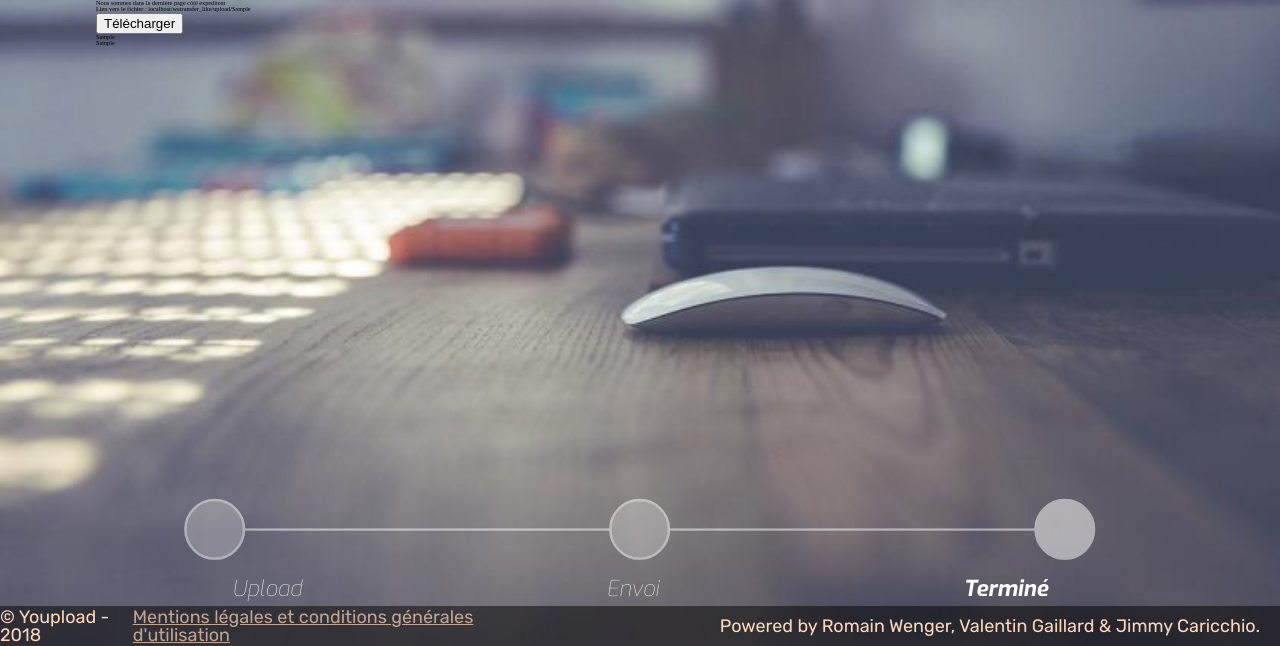
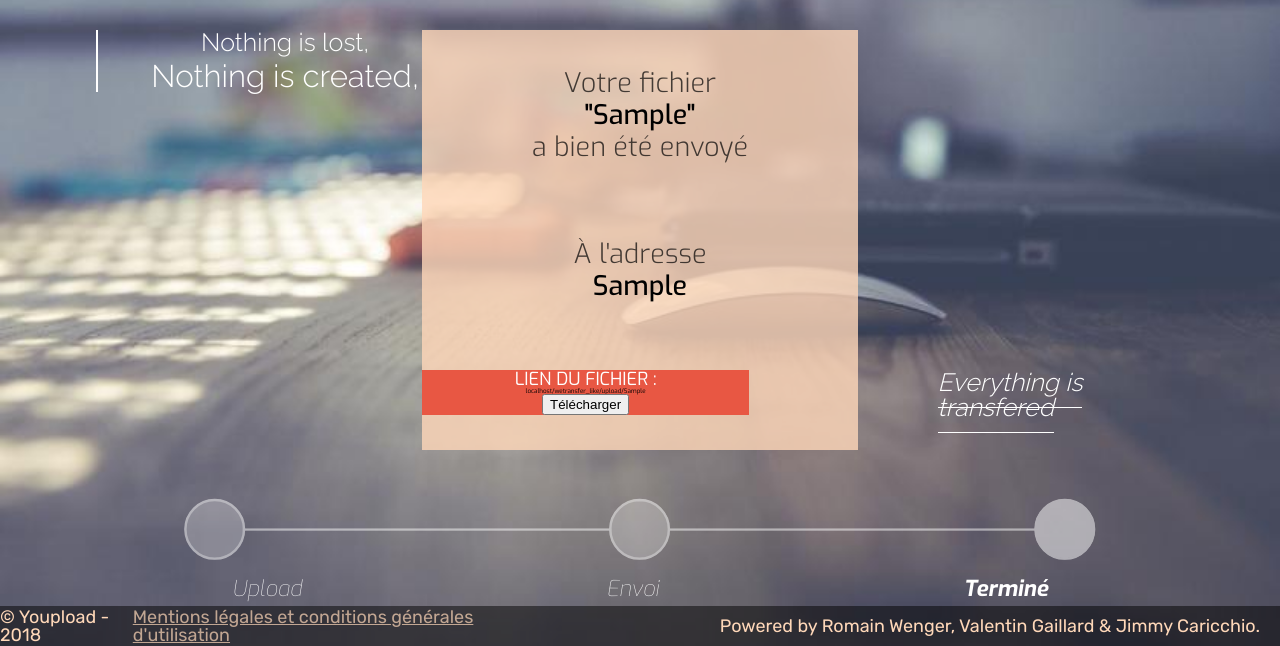
Before and after one commit to r0m21/wetransfer_like, a PHP site: the page made by app/view/Page/success.html.twig in a window 1280 px wide. Shown: the part 160-806 px from the top of the page. Run offline with PHP 8.4, Linux system fonts and the light colour scheme; the template is opened without the code that fills it: most values are stand-ins (such as "Sample title", 1, 10 or a date in 2020); some libraries are stand-ins or nearby versions.

Commit message:
Transfert terminé, à faire : page success

```diff
--- a/app/model/Upload.php
+++ b/app/model/Upload.php
@@ -133,13 +133,13 @@ class Upload extends Model {
                                     $mail->Host = 'smtp-mail.outlook.com';  // Specify main and backup SMTP servers
                                     $mail->SMTPAuth = true;     // Enable SMTP authentication
                                     $mail->Mailer = "smtp";
-                                    $mail->Username = 'Youpload7@outlook.fr';                 // SMTP username
+                                    $mail->Username = 'Youpload8@outlook.fr';                 // SMTP username
                                     $mail->Password = 'azerty123';                           // SMTP password
                                     $mail->SMTPSecure = 'tls';                            // Enable TLS encryption, `ssl` also accepted
                                     $mail->Port = 587;                                    // TCP port to connect to
 
                                     //Recipients
-                                    $mail->setFrom('Youpload7@outlook.fr', 'Youpload');
+                                    $mail->setFrom('Youpload8@outlook.fr', 'Youpload');
                                     $mail->addAddress($destinataire, '');     // Add a recipient
 
                                     //Content
--- a/app/view/Page/home.html.twig
+++ b/app/view/Page/home.html.twig
@@ -5,7 +5,7 @@
 {% endblock %}
 
 {% block content %}
-<section class="ptb-30 h60vh d-flex">
+<section class="ptb-30 h60vh h60vh-mobile d-flex">
 
     <form class="d-flex column justify-content-around w60 bg-color-1 ptb-30" method="POST" action="transfert" enctype="multipart/form-data">
 
--- a/app/view/Page/success.html.twig
+++ b/app/view/Page/success.html.twig
@@ -5,16 +5,49 @@
 {% endblock %}
 
 {% block content %}
-<section class="h60vh">
+<section class="ptb-30 h60vh d-flex justify-content-around justify-content-center-mobile h60vh-mobile">
+    <div class="w30 none-mobile">
+        <div class="d-flex column borderleft-1 pl-50 none-mobile">
+                <h5 class="fs-4 text-center white raleway fw-300">Nothing is lost,</h5>
+                <h5 class="fs-5 text-center white raleway fw-300 mt-6">Nothing is created,</h5>
+            </div>
+    </div>
+    <div class="h100 w40 bg-color-1 exo  text-center d-flex column justify-content-around break-word w40-mobile">
+        <div>
+            <p class="fs-50 fw-300 opacity07 p-5">Votre fichier</p>
+            <p class="fs-50 fw-500">"{{ uploadInfos.TRA_FICHIER }}"</p>
+            <p class="fs-50 fw-300 opacity07 p-5">a bien été envoyé</p>
+        </div>
+        <div>
+            <p class="fs-50 fw-300 opacity07 p-5">À l'adresse</p>
+            <p class="fs-50 fw-500">{{ uploadInfos.TRA_DESTINATAIRE }}</p>
+        </div>
+        <div class="bg-color-2 w75">
+            <div>
+                <p class="white exo fs-28">LIEN DU FICHIER :</p>
+                <p>localhost/wetransfer_like/upload/{{ uploadInfos.TRA_FICHIER }}</p>
+            </div>
+            <div>
+                <a href="upload/{{ uploadInfos.TRA_FICHIER }}" download="{{ uploadInfos.TRA_FICHIER }}"><input type="button" value="Télécharger" /></a>
+            </div>
+        </div>
+    </div>
+    <div class="w30 d-flex column justify-content-end none-mobile">
+        <div class="d-flex column align-self-center mtb-30">
+
+            <h4 class="mt-25 fs-4 italic white raleway fw-300 pl-80 "><span class="pb-10 borderbot-1">Everything is transfered</span></h4>
+        </div>
+
+    </div>
+
+</section>
 
 
-    <p> Nous sommes dans la dernière page côté expediteur </p>
 
-    <p>Lien vers le fichier : localhost/wetransfer_like/upload/{{ uploadInfos.TRA_FICHIER }}</p>
-    <a href="upload/{{ uploadInfos.TRA_FICHIER }}" download="{{ uploadInfos.TRA_FICHIER }}"><input type="button" value="Télécharger" /></a>
-<p>{{ uploadInfos.TRA_EXPEDITEUR }}</p>
-<p>{{ uploadInfos.TRA_FICHIER }}</p>
-</section>
+
+<p></p>
+<p></p>
+
 <section class="h15vh d-flex column align-items-center none-mobile">
 <!DOCTYPE svg  PUBLIC '-//W3C//DTD SVG 1.1//EN'  'http://www.w3.org/Graphics/SVG/1.1/DTD/svg11.dtd'>
 <svg class="svg-responsive" enable-background="new 0 0 1920 175" version="1.1" viewBox="0 0 1920 175" stroke="#fff" stroke-width="3" opacity="0.5" xml:space="preserve" xmlns="http://www.w3.org/2000/svg">
--- a/app/view/Page/transfert.html.twig
+++ b/app/view/Page/transfert.html.twig
@@ -5,7 +5,7 @@
 {% endblock %}
 
 {% block content %}
-<section class="ptb-30 h60vh d-flex justify-content-around justify-content-center-mobile">
+<section class="ptb-30 h60vh d-flex justify-content-around justify-content-center-mobile h60vh-mobile">
     <div class="w30 none-mobile">
         <div class="d-flex column borderleft-1 pl-50 none-mobile">
                 <h5 class="fs-4 text-center white raleway fw-300">Nothing is lost,</h5>
--- a/assets/css/style.css
+++ b/assets/css/style.css
@@ -166,6 +166,7 @@ html,body{font-size:62.5%;}
 }
 @media (max-width: 768px)
 {
+    .h60vh-mobile{height:70vh;}
     .justify-content-center-mobile{justify-content:center;}
     .break-word{word-break:break-all;}
     .w40-mobile{width:100%;}
```
